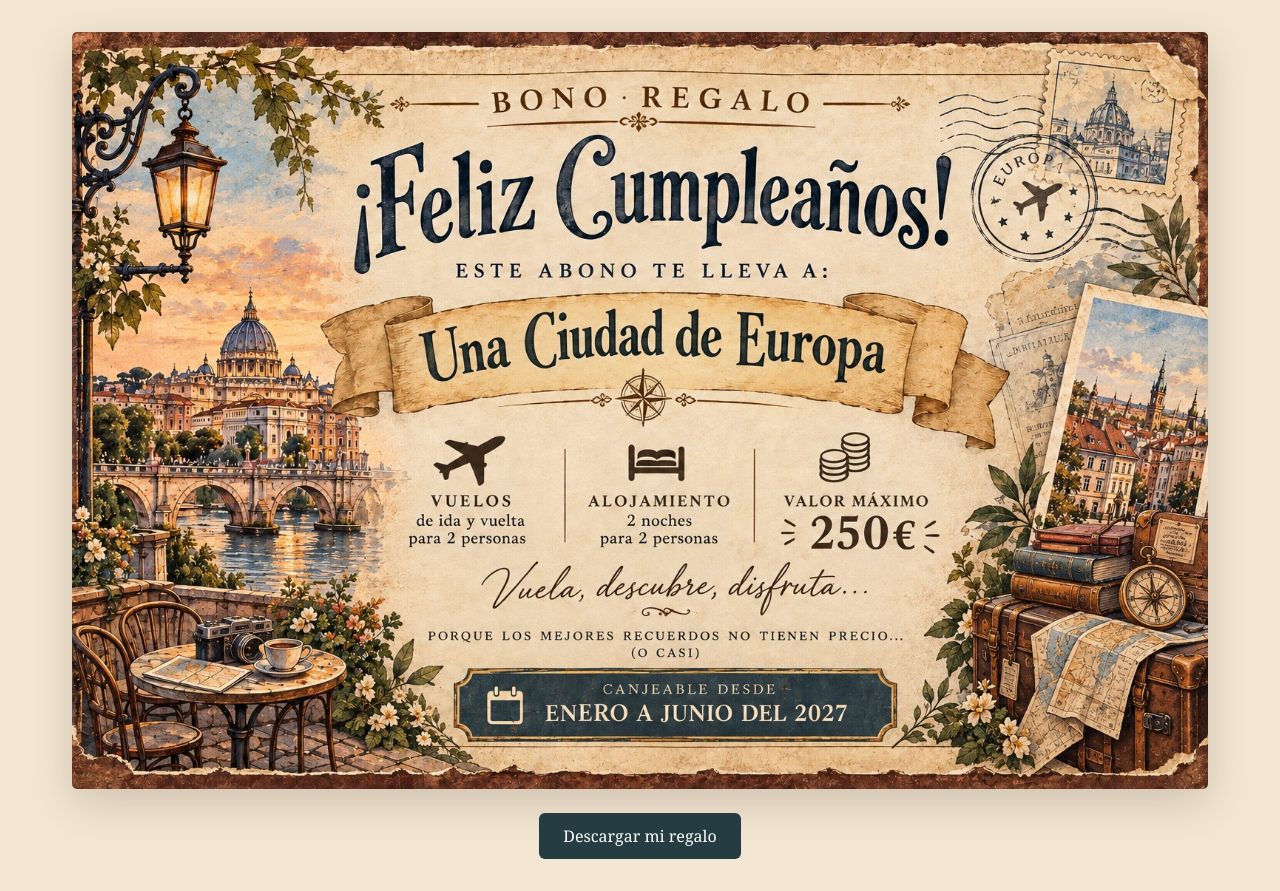
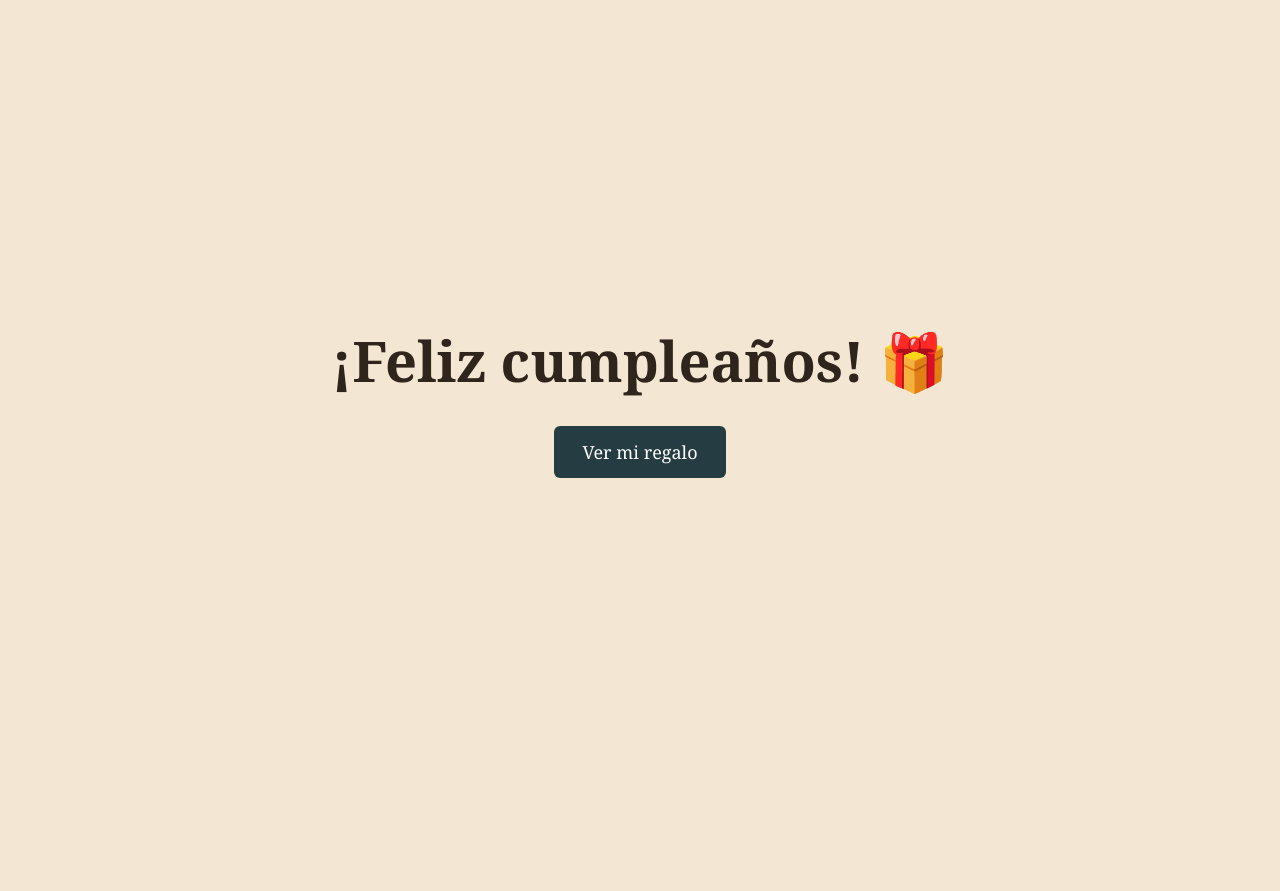
Before and after one commit to joseluisvr/Cumple-Javi, a plain HTML site: page index.html in a window 1280 px wide. After the commit the page ends 800 px from the top, so only its background shows below. Drawn offline with Linux system fonts and the light colour scheme.

Commit message:
Add files via upload

```diff
--- a/index.html
+++ b/index.html
@@ -9,16 +9,31 @@
   <style>
     * { box-sizing: border-box; }
     body { margin: 0; min-height: 100svh; display: grid; place-items: center; background: #f3e7d3; font-family: Georgia, serif; color: #30251c; }
-    main { width: min(100%, 1200px); padding: clamp(12px, 3vw, 32px); text-align: center; }
+    main { width: min(100%, 1200px); padding: clamp(16px, 3vw, 32px); text-align: center; }
+    h1 { font-size: clamp(2rem, 6vw, 3.5rem); margin: 0 0 28px; }
+    button, a { display: inline-block; padding: 14px 28px; border: 0; border-radius: 6px; background: #263c43; color: #fff; text-decoration: none; font: 18px Georgia, serif; cursor: pointer; }
+    button:hover, button:focus-visible, a:hover, a:focus-visible { background: #39565e; }
     img { display: block; width: 100%; height: auto; border-radius: 5px; box-shadow: 0 14px 45px #3b261d33; }
-    a { display: inline-block; margin-top: 24px; padding: 12px 24px; border-radius: 6px; background: #263c43; color: #fff; text-decoration: none; font-size: 16px; }
-    a:hover, a:focus-visible { background: #39565e; }
+    a { margin-top: 24px; font-size: 16px; }
+    [hidden] { display: none !important; }
   </style>
 </head>
 <body>
   <main>
-    <img src="bono.jpg" alt="Bono regalo de cumpleaños: una ciudad de Europa, vuelos y dos noches de alojamiento para dos personas, hasta 250 euros, canjeable de enero a junio de 2027." />
-    <a href="bono.jpg" download="bono-regalo-cumpleanos.jpg">Descargar mi regalo</a>
+    <section id="bienvenida">
+      <h1>¡Feliz cumpleaños! 🎁</h1>
+      <button id="ver-regalo" type="button">Ver mi regalo</button>
+    </section>
+    <section id="regalo" hidden>
+      <img src="bono.jpg" alt="Bono regalo de cumpleaños: una ciudad de Europa, vuelos y dos noches de alojamiento para dos personas, hasta 250 euros, canjeable de enero a junio de 2027." />
+      <a href="bono.jpg" download="bono-regalo-cumpleanos.jpg">Descargar mi regalo</a>
+    </section>
   </main>
+  <script>
+    document.getElementById('ver-regalo').addEventListener('click', () => {
+      document.getElementById('bienvenida').hidden = true;
+      document.getElementById('regalo').hidden = false;
+    });
+  </script>
 </body>
 </html>
```
